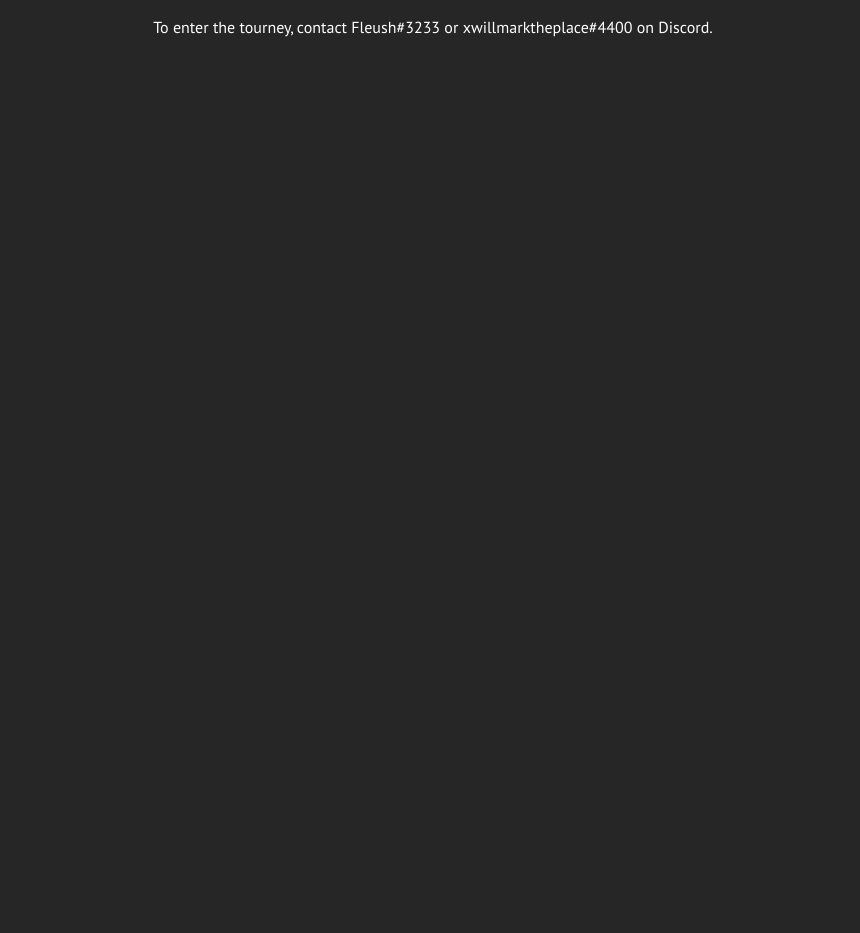
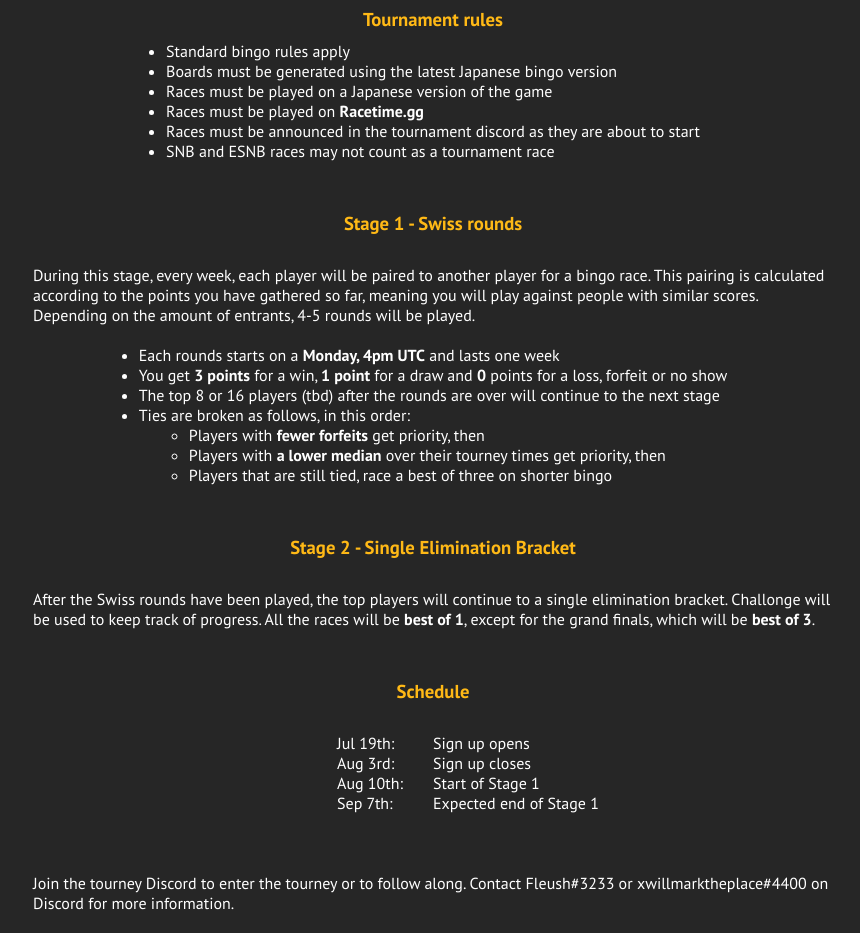
Before and after one commit to xwmtp/bingo2021, a React (Create React App) app: page /bingo2020/about in a window 1280 px wide. Shown: the part 300-1233 px from the top of the page, without its empty margins (207-1067 px from the left). Before the commit the page ends 800 px from the top, so only its background shows below. Built offline with nearby package versions, Linux system fonts and the light colour scheme.

Commit message:
Added rules and info to About page

```diff
--- a/src/App.css
+++ /dev/null
@@ -1,38 +0,0 @@
-.App {
-  text-align: center;
-}
-
-.App-logo {
-  height: 40vmin;
-  pointer-events: none;
-}
-
-@media (prefers-reduced-motion: no-preference) {
-  .App-logo {
-    animation: App-logo-spin infinite 20s linear;
-  }
-}
-
-.App-header {
-  background-color: #282c34;
-  min-height: 100vh;
-  display: flex;
-  flex-direction: column;
-  align-items: center;
-  justify-content: center;
-  font-size: calc(10px + 2vmin);
-  color: white;
-}
-
-.App-link {
-  color: #61dafb;
-}
-
-@keyframes App-logo-spin {
-  from {
-    transform: rotate(0deg);
-  }
-  to {
-    transform: rotate(360deg);
-  }
-}
--- a/src/App.js
+++ b/src/App.js
@@ -5,7 +5,6 @@
 import Table from './components/Table'
 import About from './components/About'
 import styled from "styled-components";
-import './App.css';
 
 
 const Wrapper = styled.div`
--- a/src/GlobalStyle.jsx
+++ b/src/GlobalStyle.jsx
@@ -2,7 +2,8 @@
 
 const GlobalStyle = createGlobalStyle`
     :root {
-        --content-bg: rgb(38,38,38)
+        --content-bg: rgb(38,38,38);
+        --yellow: rgb(255,185,22);
     }
 
     * {
--- a/src/components/About.jsx
+++ b/src/components/About.jsx
@@ -9,9 +9,31 @@
     align-items: center;
 
     p {
-        text-align: center;
+        text-align: left;
         padding: 20px 0px;
     }
+
+    ul ul {
+        text-align: left;
+        padding-left: 50px;
+    }
+
+    h3 {
+        margin: 10px;
+        color: var(--yellow)
+    }
+
+    #schedule {
+        div {
+            display: inline-block;
+            padding: 0px 15px;
+        }
+        margin-left: 70px;
+
+    }
+
+
+
     `
 
 function About(props) {
@@ -19,11 +41,70 @@
 
     return (
         <StyledDiv>
-            <p>After 2.5 years, the Bingo Tournament is back! This tourney will consist of two stages.
-                This site is mostly used for Stage 1, the Swiss rounds.
+            <p>
+                After 2.5 years, the Bingo Tournament is back! This is the first JP Bingo tourney. It wil
+                consist of two stages.
+                This site is mostly used for Stage 1.
+            </p>
+            <h3>Tournament rules</h3>
+            <ul>
+                <li>Standard bingo rules apply</li>
+                <li>Boards must be generated using the latest Japanese bingo version</li>
+                <li>Races must be played on a Japanese version of the game</li>
+                <li>Races must be played on <b>Racetime.gg</b></li>
+                <li>Races must be announced in the tournament discord as they are about to start</li>
+                <li>SNB and ESNB races may not count as a tournament race</li>
+            </ul>
+            <br /><br />
+            <h3>Stage 1 - Swiss rounds</h3>
+            <p>
+                During this stage, every week, each player will be paired to another player for a bingo race.
+                This pairing is calculated according to the points you have gathered so far, meaning you will
+                play against people with similar scores. Depending on the amount of entrants, 4-5 rounds will
+                be played.
+            </p>
 
+            <ul>
+                <li>Each rounds starts on a <b>Monday, 4pm UTC</b> and lasts one week</li>
+                <li>You get <b>3 points</b> for a win, <b>1 point</b> for a draw and <b>0</b> points for a loss, forfeit or no show</li>
+                <li>The top 8 or 16 players (tbd) after the rounds are over will continue to the next stage</li>
+                <li>Ties are broken as follows, in this order:
+                        <ul>
+                        <li>Players with <b>fewer forfeits</b> get priority, then</li>
+                        <li>Players with <b>a lower median</b> over their tourney times get priority, then</li>
+                        <li>Players that are still tied, race a best of three on shorter bingo</li>
+                    </ul>
+
+                </li>
+            </ul>
+            <br /><br />
+            <h3>Stage 2 - Single Elimination Bracket</h3>
+            <p>
+                After the Swiss rounds have been played, the top players will continue to a single elimination bracket.
+                Challonge will be used to keep track of progress.  All the races will be <b>best of 1</b>, except for
+                the grand finals, which will be <b>best of 3</b>.
             </p>
-            <p>To enter the tourney, contact Fleush#3233 or xwillmarktheplace#4400 on Discord.</p>
+
+            <br />
+            <h3>Schedule</h3>
+            <br />
+            <div id='schedule'>
+                <div>
+                    <span>Jul 19th:</span><br />
+                    <span>Aug 3rd:</span><br />
+                    <span>Aug 10th:</span><br />
+                    <span>Sep 7th:</span><br />
+                </div>
+                <div>
+                    <span>Sign up opens</span><br />
+                    <span>Sign up closes</span><br />
+                    <span>Start of Stage 1</span><br />
+                    <span>Expected end of Stage 1</span><br />
+                </div>
+            </div>
+            <br /><br />
+            <p>Join the tourney Discord to enter the tourney or to follow along. Contact Fleush#3233 or xwillmarktheplace#4400 on
+               Discord for more information.</p>
         </StyledDiv>
     );
 }
--- a/src/components/Header.jsx
+++ b/src/components/Header.jsx
@@ -9,7 +9,7 @@
         h1 {
             text-align: center;
             font-size: 50px;
-            color: #ffb916;
+            color: var(--yellow);
         }
     `
 
```
